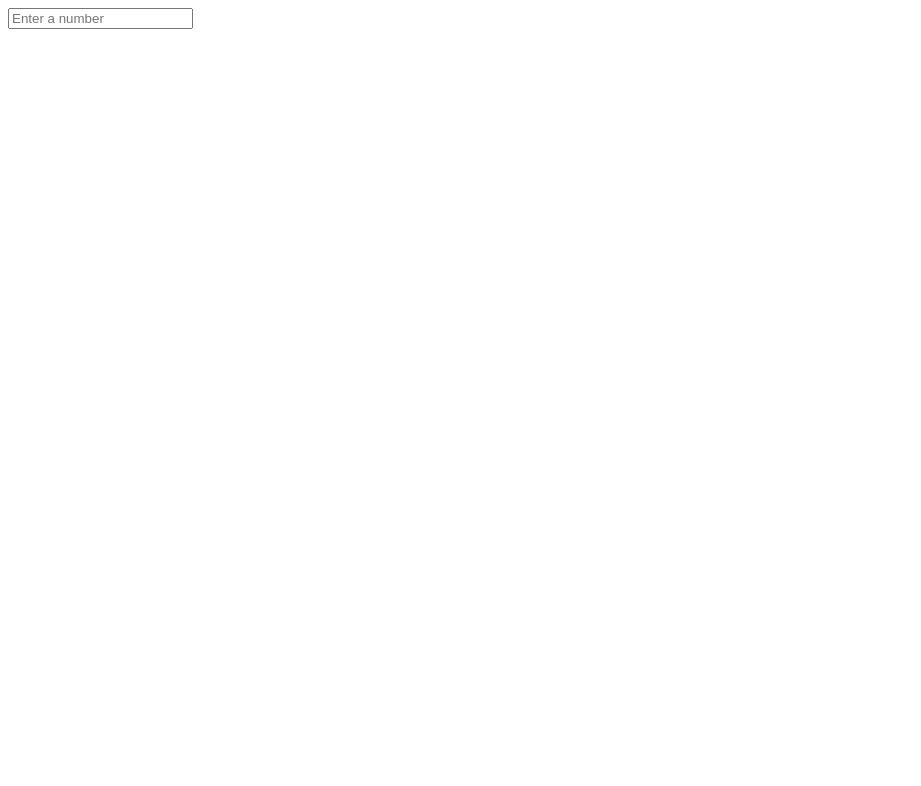
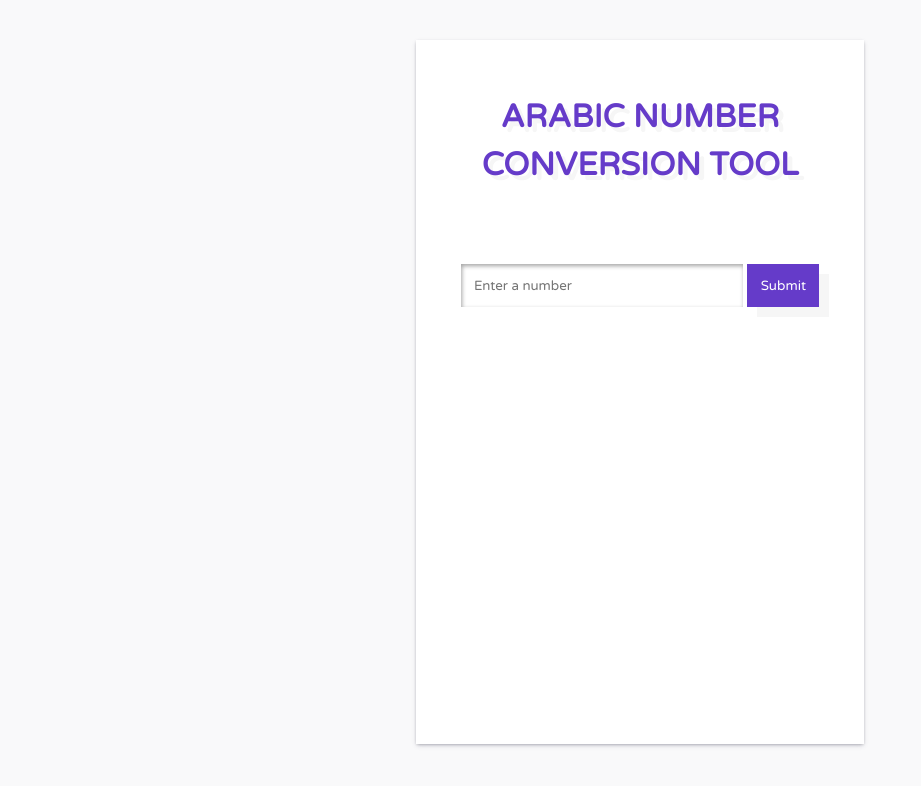
Before and after one commit to biancasehn/number-conversion-tool, a website with bundled scripts: page src/index.html in a window 1280 px wide. Shown: the whole page, without its empty margins (0-921 px from the left). Built offline with nearby package versions, Linux system fonts and the light colour scheme.

Commit message:
improve: styles

```diff
--- a/src/index.html
+++ b/src/index.html
@@ -4,11 +4,19 @@
     <meta charset="UTF-8" />
     <meta http-equiv="X-UA-Compatible" content="IE=edge" />
     <meta name="viewport" content="width=device-width, initial-scale=1.0" />
+    <link rel="preconnect" href="https://fonts.googleapis.com" />
+    <link rel="preconnect" href="https://fonts.gstatic.com" crossorigin />
+    <link
+      href="https://fonts.googleapis.com/css2?family=Varela+Round&display=swap"
+      rel="stylesheet"
+    />
+    <link rel="stylesheet" href="./styles.css" />
     <script type="module" src="script.js" defer></script>
     <title>Arabic number conversion tool</title>
   </head>
   <body>
-    <div className="container">
+    <div class="container">
+      <h1>ARABIC NUMBER CONVERSION TOOL</h1>
       <form id="inputContainer">
         <input
           id="inputValue"
@@ -17,6 +25,7 @@
           max="999999999999999"
           placeholder="Enter a number"
         />
+        <button>Submit</button>
       </form>
       <div id="numberConverted"></div>
     </div>
--- a/src/script.js
+++ b/src/script.js
@@ -8,6 +8,6 @@ inputForm.onsubmit = (e) => {
   e.preventDefault();
   const number = inputValue.value
   inputValue.value = ''
-  return (numberConverted.innerHTML = `<span>${number}</span>
-    <p class="numberConverted">${nConversion(number)}</p>`);
+  return (numberConverted.innerHTML = `<p>${number}</p>
+    <h2>${nConversion(number)}</h2>`);
 };
--- /dev/null
+++ b/src/styles.css
@@ -0,0 +1,77 @@
+body {
+    display: flex;
+    flex-direction: column;
+    align-items: center;
+
+    background-color: rgba(226, 228, 231, 0.2);
+    font-family: 'Varela Round', sans-serif;
+}
+
+h1 {
+    color: #653BC9;
+    text-shadow: 5px 5px 0 #f6f6f6;
+    line-height: 1.5em;
+}
+
+.container {
+    margin: 2em;
+    padding: 2em;
+
+    width: 30vw;
+    min-height: 80vh;
+
+    text-align: center;
+    overflow-wrap: break-word;
+
+    background-color: #FFF;
+    box-shadow: #32325d40 0px 2px 5px -1px, #0000004d 0px 1px 3px -1px;
+}
+
+@media (max-width: 1000px) {
+    .container {
+        width: 70vw;
+    }
+}
+
+#inputContainer input {
+    margin-top: 4em;
+    padding: 1em;
+
+    width: 20vw;
+
+    box-shadow: rgba(0, 0, 0, 0.363) 1px 2px 4px 0px inset;
+    border: none;
+    outline: none;
+
+    font-family: 'Varela Round', sans-serif;
+}
+
+@media (max-width: 769px) {
+    #inputContainer input {
+        width: 40vw;
+    }
+
+    h1 {
+        line-height: 1.2em;
+        font-size: 1.5em;
+    }
+}
+
+button {
+    margin-top: 0.3em;
+    padding: 1em;
+
+    background: #653BC9;
+    color: #FFF;
+
+    cursor: pointer;
+    border: none;
+    box-shadow: 10px 10px 0 #f6f6f6;
+
+    font-family: 'Varela Round', sans-serif;
+}
+
+#numberConverted {
+    line-height: 1.8em;
+    padding: 2em;
+}
```
